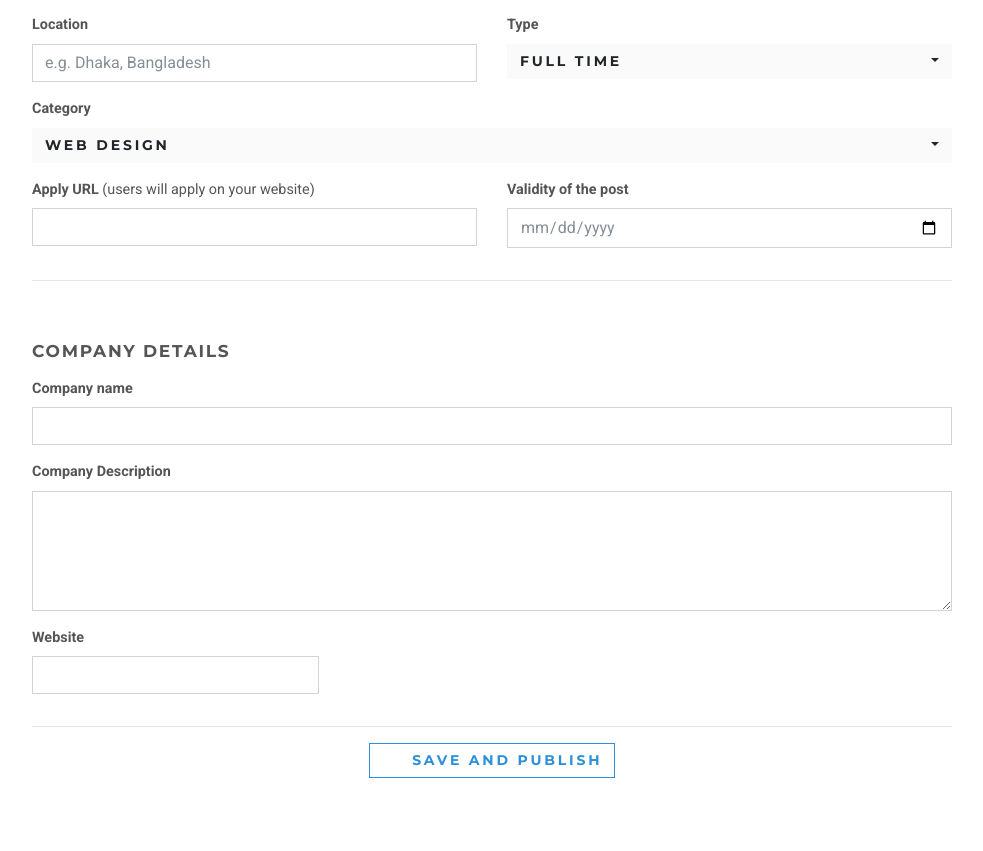
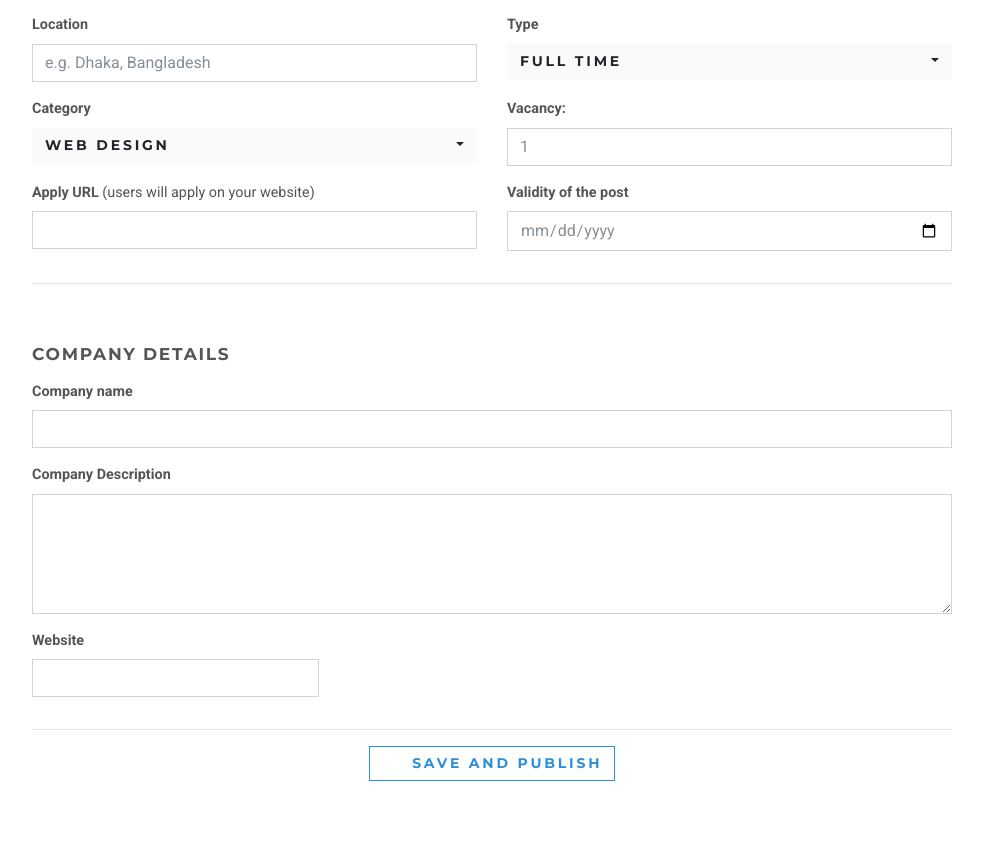
Before and after one commit to charmingdev222/Job-Portal-Django, a Django app: template templates/jobs/create.html in a window 1280 px wide. Shown: the part 1060-1911 px from the top of the page, without its empty margins (148-1131 px from the left). Run offline with Django 3.2, Linux system fonts and the light colour scheme; the template is opened without the code that fills it: values that come from a table or form of the project are taken from there, others are empty; data comes from the database, SQL or seed files in the repository; parts of the project's set-up code (start-up, migrations or seed data) failed here and were passed over; some libraries are stand-ins or nearby versions.

Commit message:
PR - Add vacancy field in necessary pages (#65)
* Added vacancy field to create job post page

* Added vacancy field to job details page

* Added update option of vacancy field in update job post page

* Showed vacancy field in employer dashboard

```diff
--- a/templates/jobs/create.html
+++ b/templates/jobs/create.html
@@ -108,7 +108,7 @@
                             </div>
                         </div>
                         <div class="row">
-                            <div class="col-lg-12 form-group">
+                            <div class="col-lg-6 form-group">
                                 <label for="category">Category</label>
                                 <select id="category" name="category" class="form-control select2">
                                     <option value="web-design" {% if form.category.value == "web-design" %}
@@ -130,6 +130,11 @@
                                             selected {% endif %}>Android
                                     </option>
                                 </select>
+                            </div>
+                            <div class="col-lg-6 form-group">
+                                <label for="vacancy">Vacancy: </label>
+                                <input id="vacancy" name="vacancy" type="number" min="1" class="form-control"
+                                        value="{{ form.vacancy.value | default_if_none:"" }}">
                             </div>
                         </div>
                         <div class="row">
--- a/templates/jobs/details.html
+++ b/templates/jobs/details.html
@@ -31,6 +31,7 @@
                 <div class="col-lg-8">
                     <h3>Category: {{ job.category }}</h3>
                     <h5>Last date: {{ job.last_date|date }}</h5>
+                    <h5 style="color: blueviolet;">Vacancy: {{ job.vacancy }}</h5>
                     <h5 class="text-info">Salary: {% if job.salary > 0 %} {{ job.salary | intcomma}}/Monthly {% else %} Negotiable {% endif %} </h5>
                     Tags:
                     {% for tag in job.tags.all %}
--- a/templates/jobs/employer/dashboard.html
+++ b/templates/jobs/employer/dashboard.html
@@ -33,6 +33,7 @@
                                 <th>Position filled</th>
                                 <th>Date posted</th>
                                 <th>Date expiring</th>
+                                <th>Vacancy</th>
                                 <th>Applicants</th>
                                 <th>Actions</th>
                             </tr>
@@ -52,6 +53,7 @@
                                     </td>
                                     <td>{{ job.created_at }}</td>
                                     <td>{{ job.last_date }}</td>
+                                    <td>{{ job.vacancy }}</td>
                                     <td>
                                         <a href="{% url 'jobs:employer-dashboard-applicants' job.id %}"
                                            class="btn btn-success">
```
Also changed, not shown: templates/jobs/update.html (+6 -1 lines).
